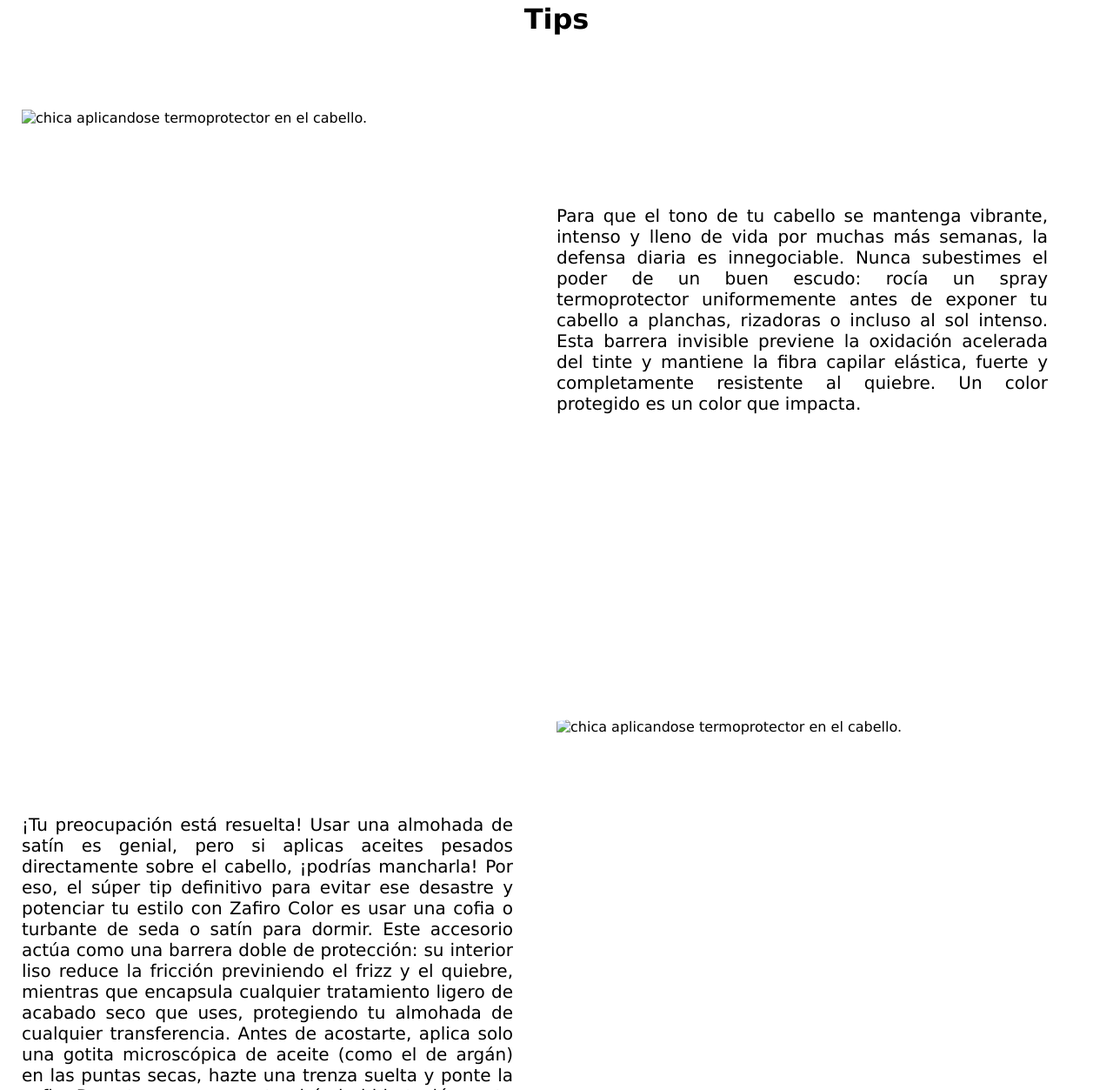
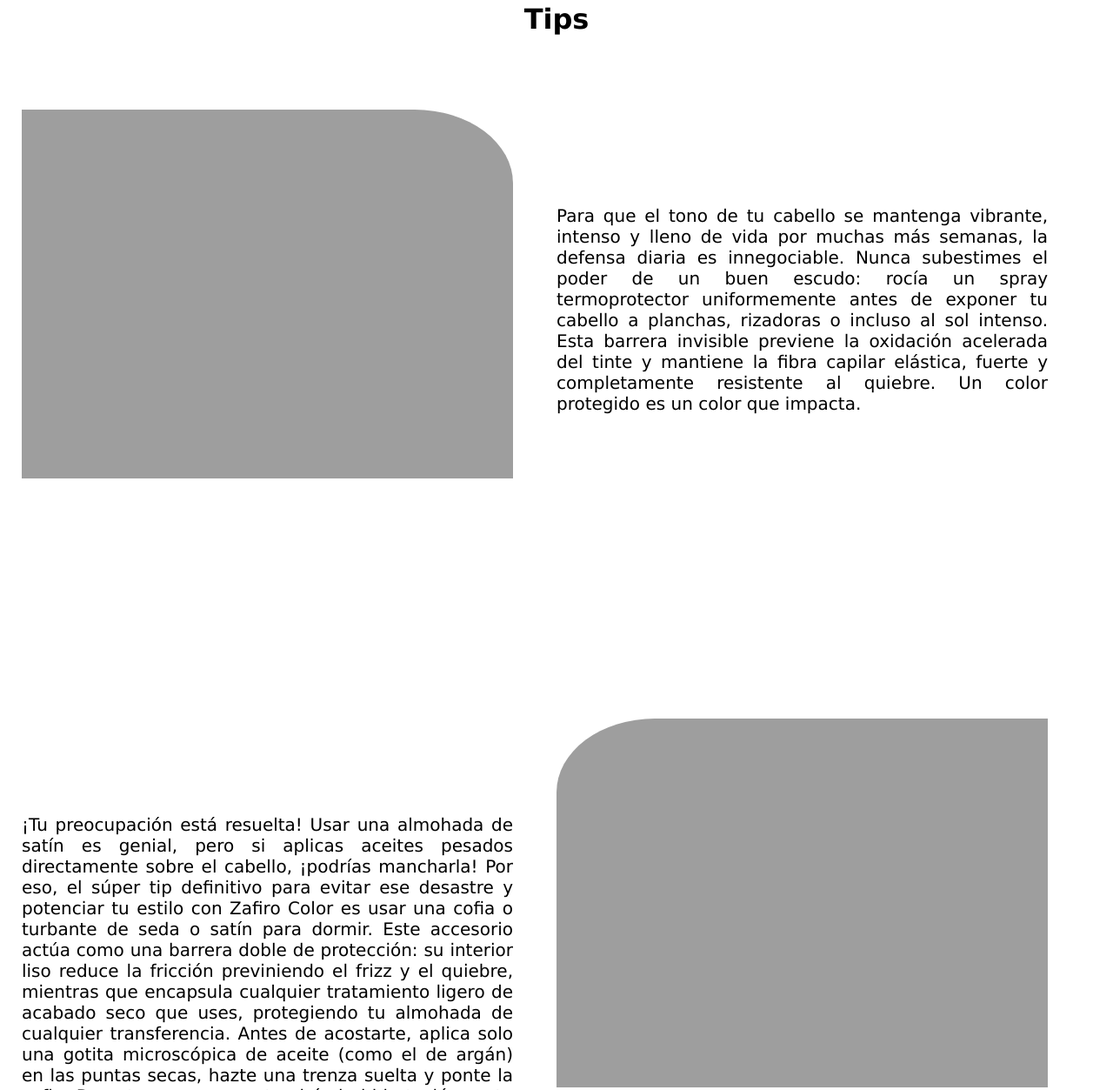
Before and after one commit to Smiledxd/ocean, a website: page src/index.html in a window 1280 px wide. Shown: the part 755-2008 px from the top of the page at 87% size. Drawn offline with Linux system fonts and the light colour scheme; the site is published under a folder, as on GitHub Pages, so addresses that start at the root find nothing.

Commit message:
fix: corrección de vista de imagen

```diff
--- a/src/index.html
+++ b/src/index.html
@@ -40,7 +40,7 @@
         <h2>Tips</h2>
         <div class="tips-row-1">
           <div class="tips-image-1">
-            <img src="/assets/images/girl-spray.png" alt="chica aplicandose termoprotector en el cabello.">
+            <img src="assets/images/girl-spray.png" alt="chica aplicandose termoprotector en el cabello.">
           </div>
           <div class="tips-text-1">
             <p>Para que el tono de tu cabello se mantenga vibrante, intenso y lleno de vida por muchas más semanas, la defensa diaria es innegociable. Nunca subestimes el poder de un buen escudo: rocía un spray termoprotector uniformemente antes de exponer tu cabello a planchas, rizadoras o incluso al sol intenso. Esta barrera invisible previene la oxidación acelerada del tinte y mantiene la fibra capilar elástica, fuerte y completamente resistente al quiebre. Un color protegido es un color que impacta.
@@ -50,7 +50,7 @@
 
         <div class="tips-row-2">
           <div class="tips-image-2">
-            <img src="/assets/images/satin-frizz.png" alt="chica aplicandose termoprotector en el cabello.">
+            <img src="assets/images/satin-frizz.png" alt="chica aplicandose termoprotector en el cabello.">
           </div>
           <div class="tips-text-2">
             <p>¡Tu preocupación está resuelta! Usar una almohada de satín es genial, pero si aplicas aceites pesados directamente sobre el cabello, ¡podrías mancharla! Por eso, el súper tip definitivo para evitar ese desastre y potenciar tu estilo con Zafiro Color es usar una cofia o turbante de seda o satín para dormir. Este accesorio actúa como una barrera doble de protección: su interior liso reduce la fricción previniendo el frizz y el quiebre, mientras que encapsula cualquier tratamiento ligero de acabado seco que uses, protegiendo tu almohada de cualquier transferencia. Antes de acostarte, aplica solo una gotita microscópica de aceite (como el de argán) en las puntas secas, hazte una trenza suelta y ponte la cofia. De esta manera mantendrás la hidratación en tu cabello y fuera de tu almohada, ¡cuidando tu color y tus sábanas al mismo tiempo!
```
